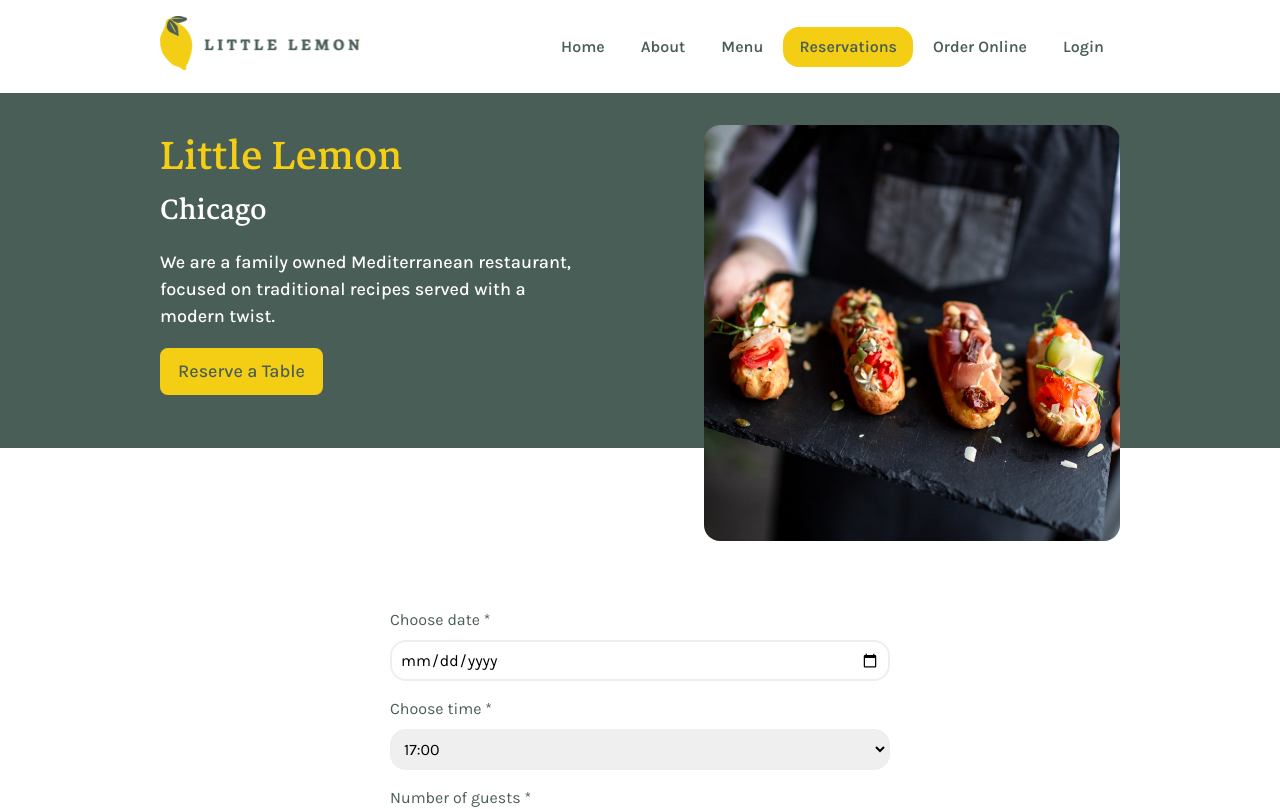
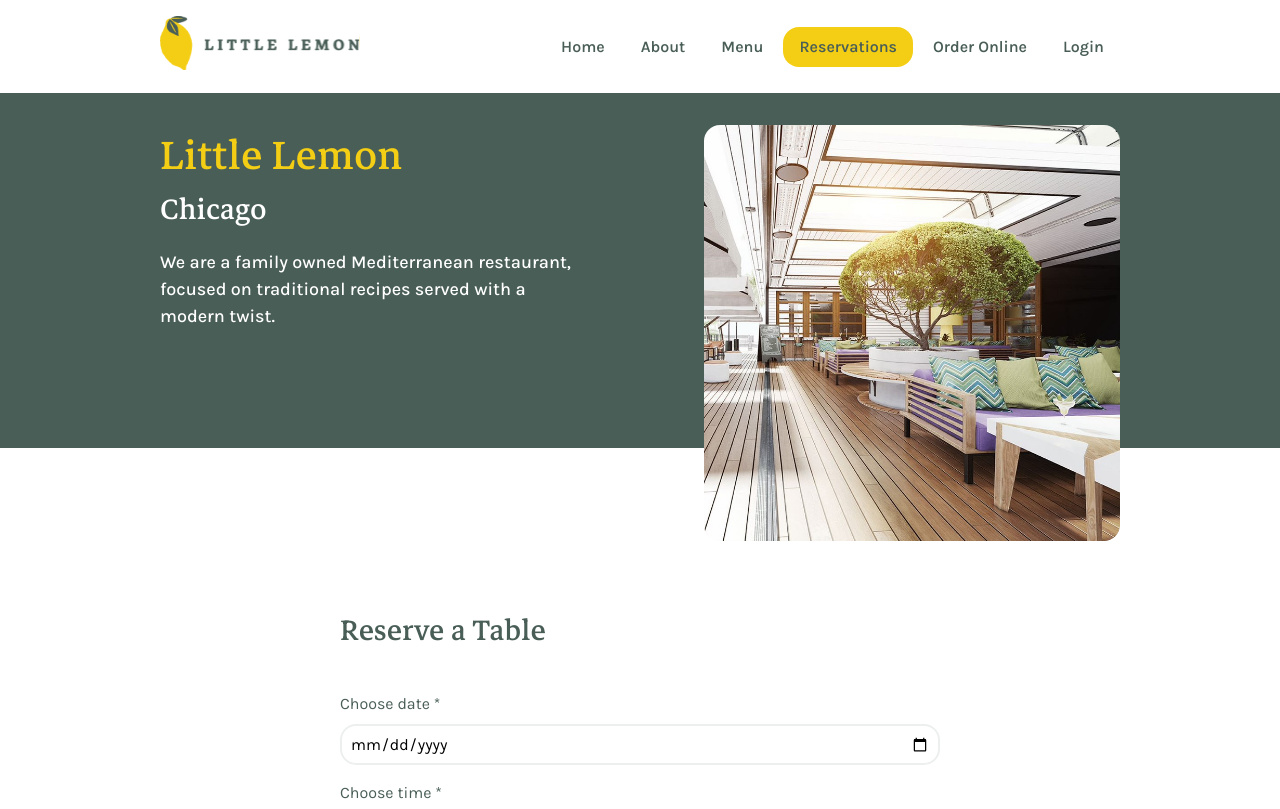
Before and after one commit to Mubarak-Dev-stack/capstone2, a React (Create React App) app: page /bookings in a window 1280 px wide. Shown: the top 809 px of the page. Built offline with nearby package versions, Linux system fonts and the light colour scheme.

Commit message:
adding a headline to the form, change hero parts

```diff
--- a/src/App.css
+++ b/src/App.css
@@ -8,3 +8,11 @@
     padding-right: 24px;
     max-width: 1008px;
 }
+
+.text-center {
+    text-align: center;
+}
+
+.m-b-3 {
+    margin-bottom: calc(3 * 8px);
+}
--- a/src/components/Form/Bookingform.jsx
+++ b/src/components/Form/Bookingform.jsx
@@ -50,6 +50,7 @@ function BookingForm({availableTimes, onDateChange, onFormSubmit, isLoading}) {
     return (
         <Section>
             <form className="form" onSubmit={handleSubmit}>
+                <h2 className="m-b-3">Reserve a Table</h2>
                 <FormItem hasError={errors.date}>
                     <label htmlFor="res-date">Choose date *</label>
                     <input {...getFieldProps('date')} id="res-date" type="date" aria-describedby={(errors.date) ? 'res-date-error' : null} onChange={onDateChangeHandler}/>
--- a/src/components/Form/Form.css
+++ b/src/components/Form/Form.css
@@ -3,7 +3,7 @@
     flex-direction: column;
     gap: 16px;
     margin: 0 auto;
-    width: 500px;
+    width: 600px;
 }
 
 .form__action {
--- a/src/components/Hero/Hero.jsx
+++ b/src/components/Hero/Hero.jsx
@@ -1,22 +1,39 @@
-import Button from '../Button/Button'
-import image from '../../assets/hero/restauranfood.jpg';
+import Button from "../Button/Button";
 
-import './Hero.css'
+import "./Hero.css";
 
-function Hero() {
-    return <article className="hero">
+function Hero({
+    headline,
+    subHeadline,
+    text,
+    image,
+    imageAlt = "",
+    buttonText,
+    buttonLink,
+}) {
+    return (
+        <article className="hero">
             <div className="hero__inner container">
                 <div>
-                <h1>Little Lemon</h1>
-                <h2>Chicago</h2>
-                <p>We are a family owned Mediterranean restaurant, focused on traditional recipes served with a modern twist.</p>
-                <Button href="/reservations">Reserve a Table</Button>
+                    <h1>{headline}</h1>
+                    <h2>{subHeadline}</h2>
+                    {text && <p>{text}</p>}
+                    {buttonLink && buttonText && (
+                        <Button href={buttonLink}>Reserve a Table</Button>
+                    )}
                 </div>
                 <div>
-                <img className="hero__image" src={image} alt="restaurant food on a plate"/>
+                    {image && (
+                        <img
+                            className="hero__image"
+                            src={image}
+                            alt={imageAlt}
+                        />
+                    )}
                 </div>
             </div>
         </article>
+    );
 }
 
-export default Hero
+export default Hero;
--- a/src/components/pages/BookingPage.jsx
+++ b/src/components/pages/BookingPage.jsx
@@ -1,58 +1,64 @@
-import { useReducer } from "react"
-import { useNavigate } from "react-router-dom"
+import { useReducer } from "react";
+import { useNavigate } from "react-router-dom";
 
-import BookingForm from "../Form/Bookingform"
-import Hero from "../Hero/Hero"
+import BookingForm from "../Form/Bookingform";
+import Hero from "../Hero/Hero";
 
-import useSubmit from "../../hooks/useSubmit"
-import fetchTimes from "../../data/availableTimes"
+import useSubmit from "../../hooks/useSubmit";
+import fetchTimes from "../../data/availableTimes";
+
+import heroImage from '../../assets/hero/restaurant.jpg';
 
 const createInitialAvailableTimes = (times) => {
-    const response = fetchTimes(new Date())
-    return [...times, ...(response?.data || [])]
-}
+    const response = fetchTimes(new Date());
+    return [...times, ...(response?.data || [])];
+};
 
 const availableTimesReducer = (availableTimes, action) => {
-    if (action.type === 'onDateChnage') {
-        const response = fetchTimes(new Date(action.date))
-        return response?.data?.length ? response.data : availableTimes
+    if (action.type === "onDateChnage") {
+        const response = fetchTimes(new Date(action.date));
+        return response?.data?.length ? response.data : availableTimes;
     }
 
-    return availableTimes
-}
+    return availableTimes;
+};
 
 function BookingPage() {
-
-    const { isLoading, submit } = useSubmit()
-    const navigate = useNavigate()
+    const { isLoading, submit } = useSubmit();
+    const navigate = useNavigate();
 
     const [availableTimes, dispatchOnDateChange] = useReducer(
         availableTimesReducer,
         [],
         createInitialAvailableTimes
-    )
+    );
 
     const submitHandler = (formData) => {
         return new Promise((res, fail) => {
             if (!isLoading) {
                 submit("submitData", formData)
                     .then(() => {
-                        console.log('yes')
-                        navigate('/booking-confirmation')
-                        res()
+                        navigate("/booking-confirmation");
+                        res();
                     })
                     .catch(() => {
-                        fail()
-                    })
+                        fail();
+                    });
             } else {
-                res()
+                res();
             }
-        })
-    }
+        });
+    };
 
     return (
         <>
-            <Hero />
+            <Hero
+                headline="Little Lemon"
+                subHeadline="Chicago"
+                text="We are a family owned Mediterranean restaurant, focused on traditional recipes served with a modern twist."
+                image={heroImage}
+                imageAlt="Rastaurent inside area"
+            />
             <BookingForm
                 availableTimes={availableTimes}
                 onDateChange={dispatchOnDateChange}
@@ -60,7 +66,7 @@ function BookingPage() {
                 isLoading={isLoading}
             />
         </>
-    )
+    );
 }
 
-export default BookingPage
+export default BookingPage;
--- a/src/components/pages/Homepage.jsx
+++ b/src/components/pages/Homepage.jsx
@@ -5,10 +5,20 @@ import MealSection from "../sections/MealSection/MealSection"
 import testimonialdata from "../../data/testimonials"
 import mealdata from "../../data/meals"
 
+import image from '../../assets/hero/restauranfood.jpg';
+
 function Homepage() {
     return (
         <>
-            <Hero />
+            <Hero
+                headline="Little Lemon"
+                subHeadline="Chicago"
+                text="We are a family owned Mediterranean restaurant, focused on traditional recipes served with a modern twist."
+                image={image}
+                imageAlt="restaurant food on a plate"
+                buttonLink="/bookings"
+                buttonText="Reserve a Table"
+            />
             <MealSection data={mealdata} />
             <Testimonials data={testimonialdata} />
             <About/>
```
Also changed, not shown: src/assets/hero/restaurant.jpg (added). Lines whose indentation alone changed are shown as unchanged.
